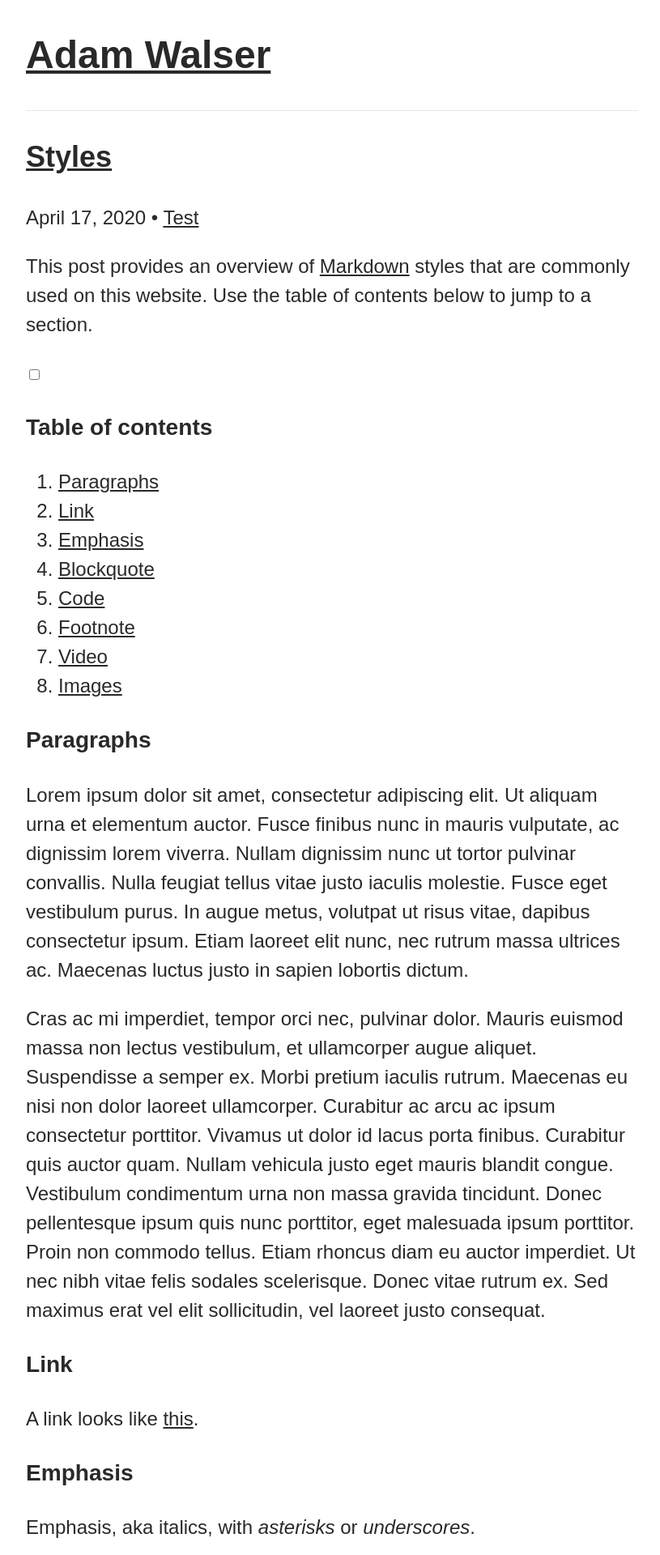
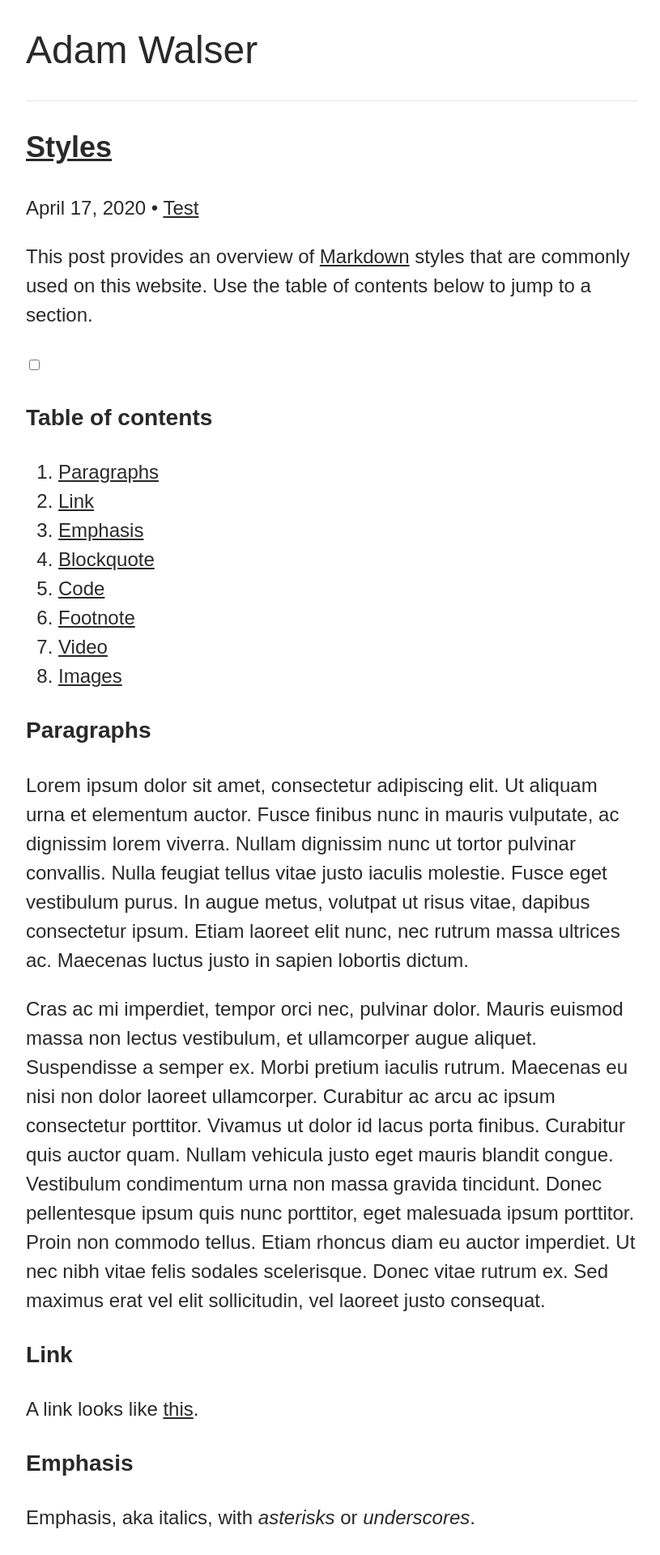
Before and after one commit to ajpwalser/ajpwalser.github.io, a Jekyll site: the page built from index.html, in a window 1280 px wide. Shown: the top 1920 px of the page at 81% size, without its empty margins (230-1045 px from the left). Built offline with Jekyll 4.4.1, drawn with Linux system fonts in a browser that asks for light colours; some web fonts are replaced; the list of posts is cut into pages by our own code.

Commit message:
Update style.css

```diff
--- a/css/style.css
+++ b/css/style.css
@@ -23,6 +23,31 @@
 .spacer {
 	padding-top: 2em;
 }
+
+/* Header & Footer */
+
+.header,
+footer {
+	font-weight: 400;
+	line-height: 1.25em;
+}
+
+.header a,
+footer a {
+	color: rgb(41, 41, 41) !important;
+	text-decoration: none !important;
+}
+
+footer ul {
+	list-style-type: none;
+	line-height: 1.25em;
+}
+
+footer li {
+    	display: inline;
+    	padding-right: 0.718em;
+  }
+
 
 /* Headings */
 
```
